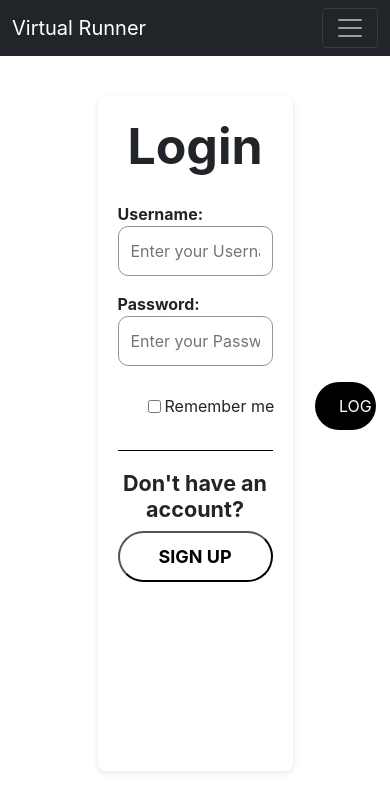
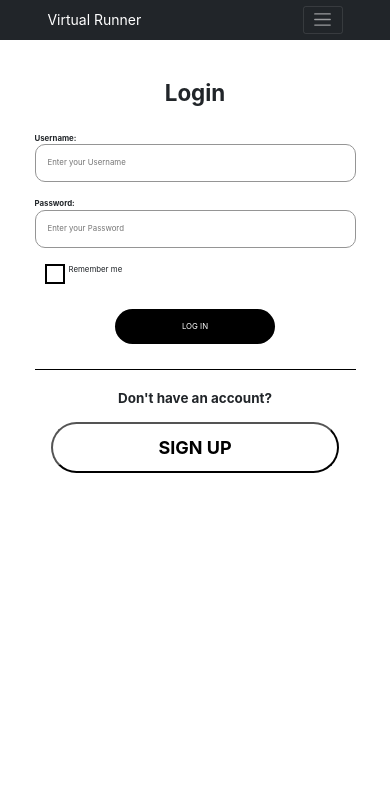
Before and after one commit to ni-imena/SPLETNO_PROGRAMIRANJE, a React (Create React App) app in the folder frontend/: page /login in a window 390 px wide. Shown: the top 812 px of the page. Built offline with nearby package versions, Linux system fonts and the light colour scheme.

Commit message:
NI-79 Created style for login register and home page

```diff
--- /dev/null
+++ b/frontend/src/components/Header.css
@@ -0,0 +1,25 @@
+.collapse.navbar-collapse {
+    display: none;
+}
+
+.collapse.navbar-collapse.show {
+    display: block;
+}
+
+/* .navbar-toggler {
+    position: absolute;
+    right: 20px;
+    top: 5px;
+}
+
+.navbar-collapse {
+    z-index: 100;
+}
+
+.navbar-nav {
+    display: inline-block;
+    position: fixed;
+    width: 200px;
+    right: 0px;
+    margin-top: 8px;
+} */
--- a/frontend/src/components/Header.js
+++ b/frontend/src/components/Header.js
@@ -1,6 +1,7 @@
 import { useContext } from "react";
 import { UserContext } from "../userContext";
 import { Link } from "react-router-dom";
+import './Header.css'
 
 function Header(props) {
     const userContext = useContext(UserContext);
@@ -9,11 +10,16 @@ function Header(props) {
         return userContext.user.admin;
     };
 
+    function handleToggle() {
+        const navbarNav = document.getElementById("navbarNav");
+        navbarNav.classList.toggle("show");
+    }
+
     return (
         <header className="navbar navbar-expand-lg navbar-dark bg-dark">
             <div className="container">
                 <Link className="navbar-brand" to="/">{props.title}</Link>
-                <button className="navbar-toggler" type="button" data-bs-toggle="collapse" data-bs-target="#navbarNav" aria-controls="navbarNav" aria-expanded="false" aria-label="Toggle navigation">
+                <button className="navbar-toggler" type="button" data-bs-toggle="collapse" data-bs-target="#navbarNav" aria-controls="navbarNav" aria-expanded="false" aria-label="Toggle navigation" onClick={handleToggle}>
                     <span className="navbar-toggler-icon"></span>
                 </button>
                 <nav className="collapse navbar-collapse" id="navbarNav">
--- a/frontend/src/components/Home.css
+++ b/frontend/src/components/Home.css
@@ -59,3 +59,31 @@
 .gpsButton i:hover {
     filter: brightness(80%);
 }
+
+@media screen and (max-width: 800px) {
+    html, body {
+      min-width: 300px;
+    }
+
+    #homeMap {
+        width: 100%;
+        height: 50vh;
+    }
+
+    .container {
+        width: 80%;
+    }
+
+    .homeScreenGrid {
+        display: grid;
+        grid-template-columns: auto;
+    }
+
+    ul {
+        margin-top: 30px;
+    }
+
+    ul button {
+        overflow-x: hidden;
+    }
+  }
--- a/frontend/src/components/Login.css
+++ b/frontend/src/components/Login.css
@@ -1,7 +1,7 @@
 .login-container {
     display: flex;
     justify-content: center;
-    height: 100vh;
+    box-sizing: border-box;
 }
 
 .login-form {
@@ -10,17 +10,16 @@
     align-items: stretch;
     background-color: #ffffff;
     width: 50%;
-    height: 80%;
     padding: 20px;
     margin-top: 40px;
     border-radius: 8px;
     text-align: center;
-    box-shadow: 0px 2px 6px rgba(0, 0, 0, 0.1);
+    box-shadow: 0px 2px 6px rgba(0, 0, 0, 0.2);
 }
 
 .login-form h2 {
     margin-bottom: 20px;
-    font-size: 50px;
+    font-size: 40px;
     font-weight: bold;
 }
 
@@ -51,17 +50,18 @@
     display: flex;
     justify-content: flex-end;
     width: 100%;
-    margin-right: 30px;
+    margin-right: 20px;
 }
 
 .button-container input[type="submit"] {
-    width: 60%;
+    width: 50%;
     padding: 12px 24px;
     background-color: #000000;
     color: #ffffff;
     border: none;
     border-radius: 40px;
     cursor: pointer;
+    margin: 5px 0px;
 }
 
 .submit-container {
@@ -126,11 +126,95 @@
 }
 
 .register-button {
-    width: 100%;
+    width: 90%;
     padding: 10px;
     border-radius: 40px;
     cursor: pointer;
     background-color: white;
     font-weight: bold;
     font-size: large;
+    margin: 10px 0px 30px;
 }
+
+button:hover, input[type="submit"]:hover {
+    transform: scale(1.05);
+    transition: 0.1s ease-in-out;
+}
+
+input[type="checkbox"] {
+  appearance: none;
+  border: 2px solid black;
+  width: 20px;
+  height: 20px;
+  background-color: white;
+}
+
+input[type="checkbox"]:checked {
+  background-color: white;
+  border-color: black;
+  color: black;
+}
+
+input[type="checkbox"] + label {
+  position: relative;
+  display: inline-block;
+  width: 20px;
+  height: 20px;
+  cursor: pointer;
+}
+
+input[type="checkbox"] + label:after {
+  content: "";
+  display: none;
+  position: absolute;
+  top: 3px;
+  left: -17px;
+  width: 7px;
+  height: 12px;
+  border: solid black;
+  border-width: 0 3px 3px 0;
+  transform: rotate(43deg);
+}
+
+input[type="checkbox"]:checked + label:after {
+  display: block;
+}
+
+@media screen and (max-width: 800px) {
+    html, body {
+      min-width: 300px;
+    }
+
+    .login-form {
+        display: flex;
+        flex-direction: column;
+        align-items: stretch;
+        background-color: #ffffff;
+        width: 90%;
+        padding: 10px 15px;
+        margin-top: 30px;
+        box-shadow: none;
+    }
+
+    .submit-container {
+        display: block;
+    }
+
+    .checkbox-group {
+        width: 100%;
+        margin-left: 10px;
+        margin-bottom: 20px;
+    }
+
+    .button-container {
+        justify-content: center;
+    }
+
+    .login-form h2 {
+        font-size: 2rem;
+    }
+
+    h4 {
+        font-size: 1.2rem;
+    }
+  }
--- a/frontend/src/components/Profile.css
+++ b/frontend/src/components/Profile.css
@@ -37,3 +37,15 @@
 .profileStravaButton:active {
     background-color: #004599;
 }
+
+@media screen and (max-width: 600px) {
+    html, body {
+      min-width: 300px;
+    }
+
+    .profile {
+        min-width: 200px;
+        width: 80%;
+    }
+
+  }
--- a/frontend/src/components/Run.css
+++ b/frontend/src/components/Run.css
@@ -1,6 +1,7 @@
 #runMap {
     width: 100%;
     height: calc(100vh - 56px);
+    z-index: 1;
 }
 
 .runData,
@@ -92,10 +93,9 @@
 
 
 .controls .icon:hover {
-    box-shadow: 0 0 10px rgba(0, 0, 0, 0.7);
-    border-radius: 50%;
+    box-shadow: 0 0 10px rgba(0, 0, 0, 0.5);
+    border-radius: 15px;
 }
-
 
 
 .controls button,
@@ -143,3 +143,19 @@
     background-color: #ffffff;
     font-weight: bold;
 }
+
+@media screen and (max-width: 800px) {
+    html, body {
+        min-height: 300px;
+    }
+    body {
+        overflow-y: scroll;
+        height: 1500px;
+    }
+
+    .sidebarOpen {
+        display: block;
+        position: fixed;
+        left: 0;
+    }
+}
--- a/frontend/src/components/Runs.css
+++ b/frontend/src/components/Runs.css
@@ -32,3 +32,24 @@
     text-overflow: ellipsis;
     overflow-clip-margin: 10px;
 }
+
+@media screen and (max-width: 800px) {
+    body {
+        font-size: 0.9rem;
+    }
+
+    h5 {
+        font-size: 1rem;
+    }
+}
+
+@media screen and (max-width: 600px) {
+    html, body {
+        font-size: 0.7rem;
+        min-width: 300px;
+    }
+    h5 {
+        font-size: 0.9rem;
+    }
+
+}
--- a/frontend/src/components/Sidebar.css
+++ b/frontend/src/components/Sidebar.css
@@ -6,7 +6,6 @@
     background: white;
     border-radius: 10px;
     border: 3px solid black;
-    z-index: 100;
 }
 
 .sidebarOpen {
```
Also changed, not shown: 2 other files (tests, documents, lock files or other folders).
